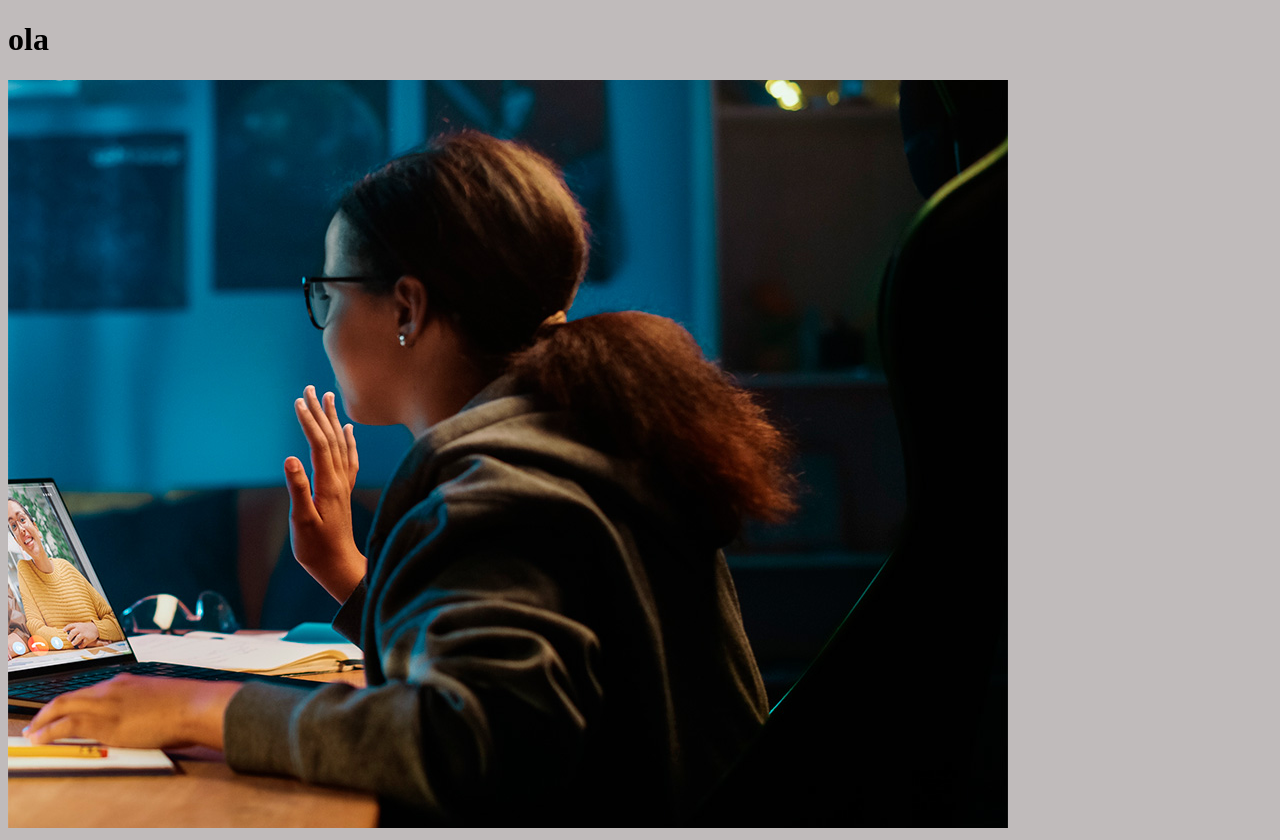
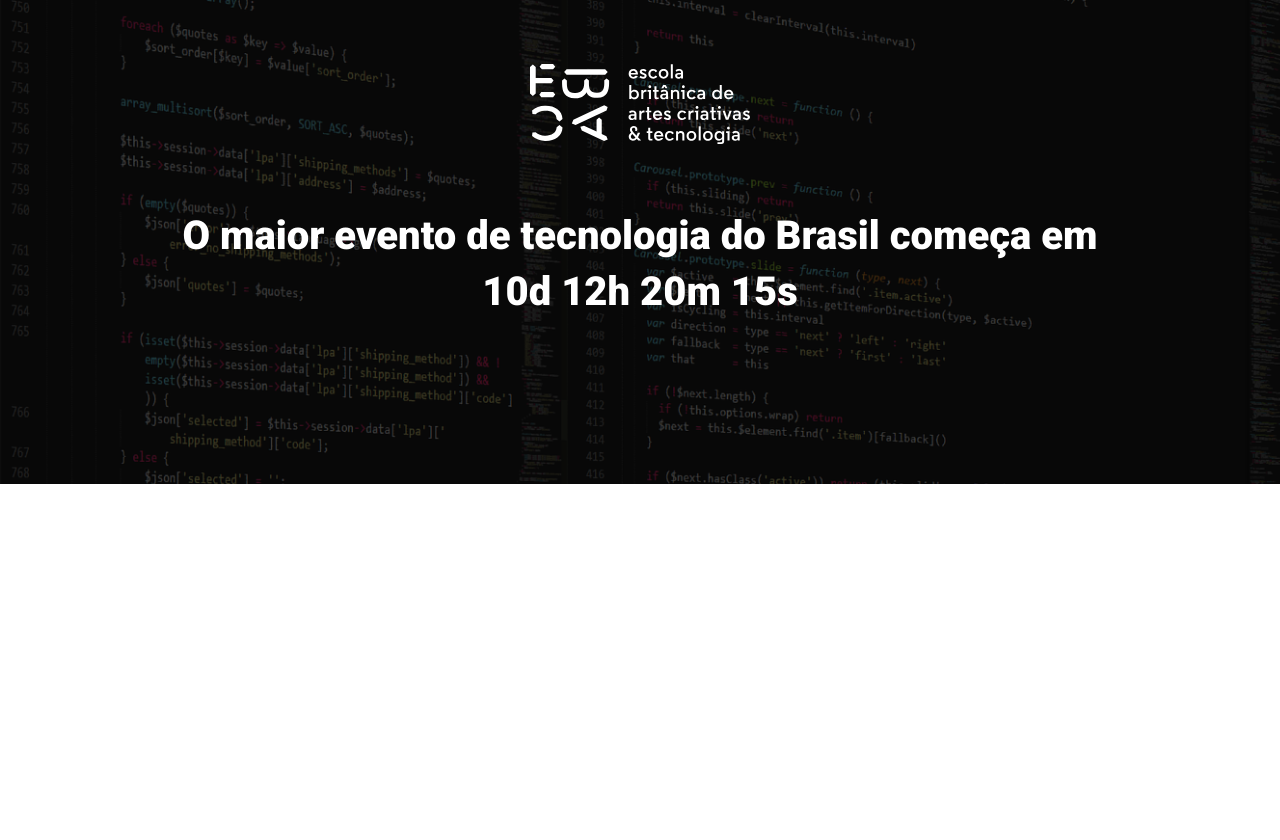
Before and after one commit to Matheus-Reichemback-Stang/EBAC-evento_ficticio, a website built with Parcel: page src/index.html in a window 1280 px wide. After the commit the page ends 800 px from the top, so only its background shows below. Built offline with nearby package versions, Linux system fonts and the light colour scheme.

Commit message:
feat: criando o hero

```diff
--- a/src/index.html
+++ b/src/index.html
@@ -3,13 +3,21 @@
 <head>
     <meta charset="UTF-8">
     <meta name="viewport" content="width=device-width, initial-scale=1.0">
-    <title>Teste</title>
+    <link rel="preconnect" href="https://fonts.googleapis.com">
+    <link rel="preconnect" href="https://fonts.gstatic.com" crossorigin>
+    <link href="https://fonts.googleapis.com/css2?family=Roboto:ital,wght@0,100;0,300;0,400;0,500;0,700;0,900;1,100;1,300;1,400;1,500;1,700;1,900&display=swap" rel="stylesheet">
+    <title>EBAC Tech Talks</title>
     <link rel="stylesheet" href="./styles/main.scss">
 </head>
 <body>
-    <h1>ola</h1>
-    <img src="./images/backend.png" alt="">
-
+    <header class="hero">
+        <div class="container">
+            <img class="hero__logo" src="./images/ebac_logo.svg" alt="EBAC">
+            <p class="hero__text">
+                O maior evento de tecnologia do Brasil começa em 10d 12h 20m 15s
+            </p>
+        </div>
+    </header>
     <script src="./scripts/main.js"></script>
 </body>
 </html>
--- /dev/null
+++ b/src/styles/_hero.scss
@@ -0,0 +1,49 @@
+.hero{
+    padding-top: 64px;
+    padding-bottom: 100px;
+    background-image: url(../images/fundo.png);
+    background-repeat: no-repeat;
+    background-size: cover;
+    position: relative;
+
+    &::before {
+        position: absolute;
+        top: 0;
+        left: 0;
+        width: 100%;
+        height: 100%;
+        background-color: black;
+        // É obrigatório colocar o Content em pseudo-elementos
+        content: '';
+        opacity: 0.7;
+    }
+
+    &__text{
+        margin-top: 64px;
+        margin-bottom: 64px;
+        font-size: 40px;
+        line-height: 56px;
+        font-weight: 800;
+        text-align: center;
+    }
+
+    &__logo{
+        display: block;
+        height: 80px;
+        margin: 0 auto;
+    }
+
+    @media (max-width: 640px) {
+        padding: 40px 0;
+
+        &__logo{
+            height: 40px;
+        }
+
+        &__text{
+            font-size: 22px;
+            line-height: 24px;
+            margin: 24px 0;
+        }
+    }
+}
--- a/src/styles/main.scss
+++ b/src/styles/main.scss
@@ -1,3 +1,23 @@
-body{
-    background-color: rgb(192, 187, 187);
+@use './hero';
+
+*{
+    padding: 0;
+    margin: 0;
+    box-sizing: border-box;
+    font-family: Roboto, sans-serif;
+    color: #fff;
 }
+.container{
+    max-width: 960px;
+    width: 100%;
+    margin: 0 auto;
+    position: relative;
+
+    @media (max-width: 640px){
+        max-width: 80%;
+    }
+
+    @media (max-width: 1024px){
+        max-width: 90%;
+    }
+}
```
